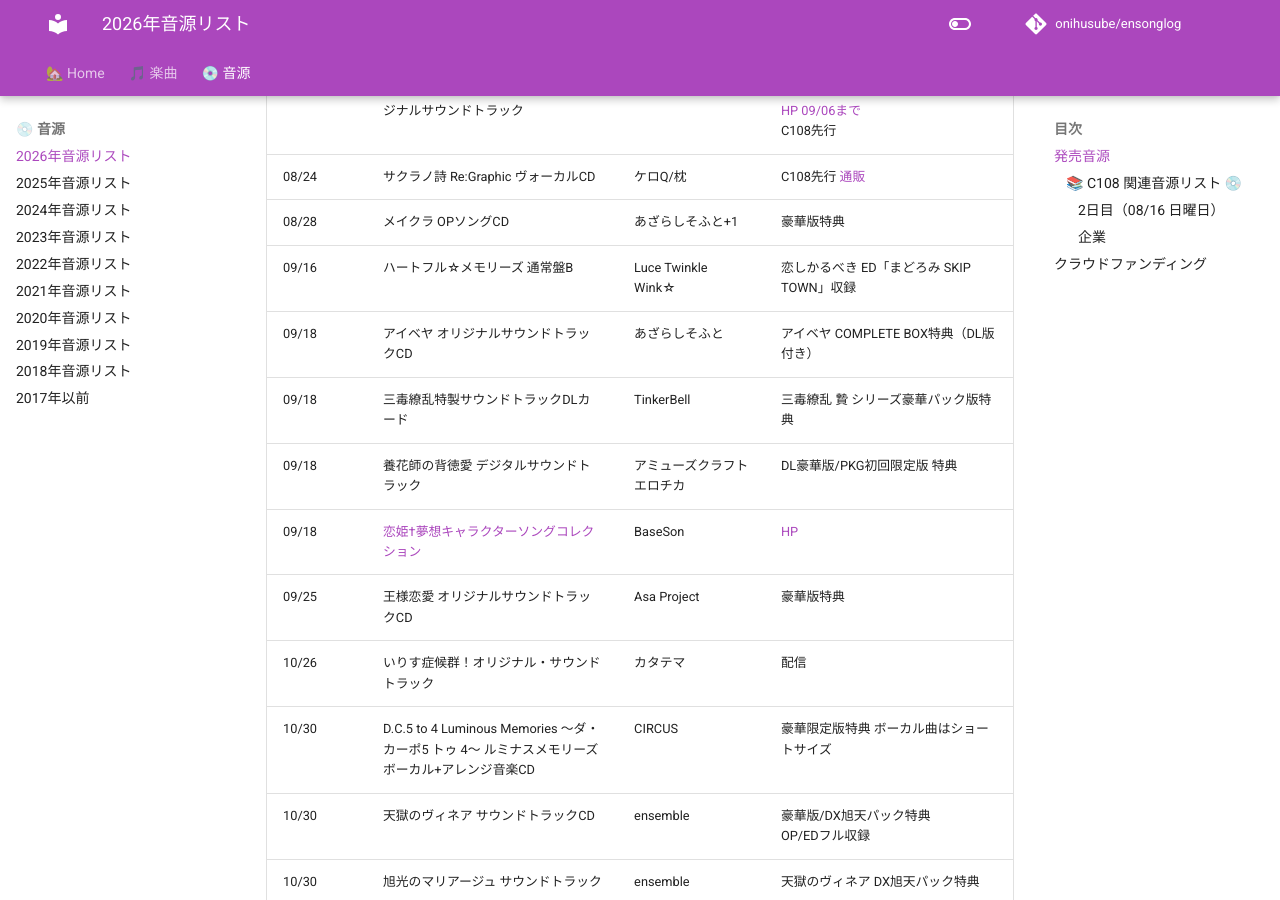
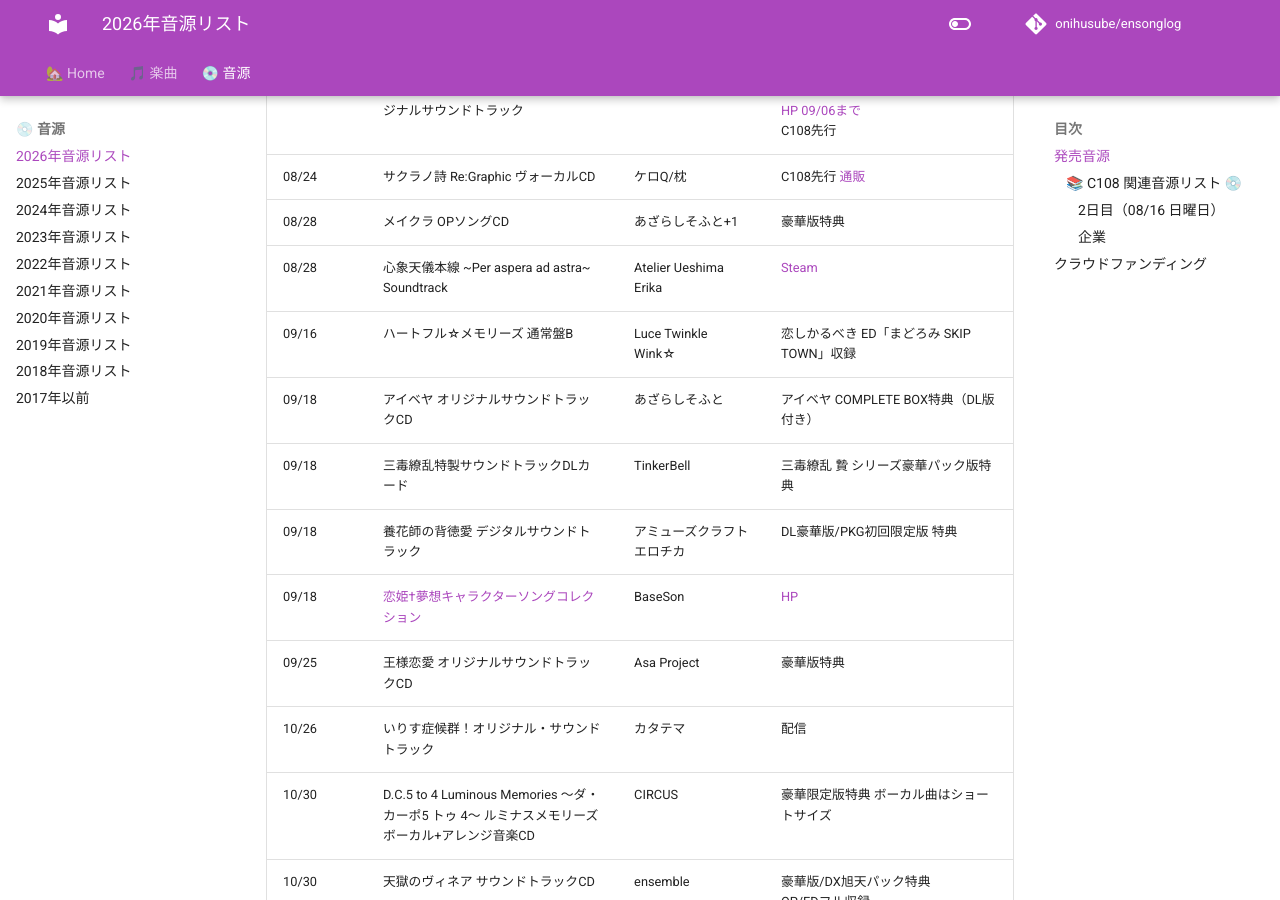
Before and after one commit to onihusube/ensonglog, an MkDocs documentation site: the page built from docs/2026/音源.md, in a window 1280 px wide and 900 px high, scrolled down 12419 px. Built offline with MkDocs 1.6.1 and Material for MkDocs 9.7.7, drawn with Linux system fonts in a browser that asks for light colours; comment, search, counter and statistics services are not loaded.

Commit message:
音源追記

```diff
--- a/docs/2026/音源.md
+++ b/docs/2026/音源.md
@@ -180,6 +180,7 @@
 | 08/21 | モノクロームメビウス 刻ノ代贖 オリジナルサウンドトラック | アクアプラス | アクアプラス グッズフェア2026夏 [HP 09/06まで](https://store.aquaplus.jp/SHOP/4996802260802.html) </br> C108先行 |
 | 08/24 | サクラノ詩 Re:Graphic ヴォーカルCD | ケロQ/枕 | C108先行 [通販](https://keromakura.shop/?pid=192990676) |
 | 08/28 | メイクラ OPソングCD | あざらしそふと+1 | 豪華版特典 |
+| 08/28 | 心象天儀本線 ~Per aspera ad astra~ Soundtrack | Atelier Ueshima Erika | [Steam](https://store.steampowered.com/app/5039620/_Per_aspera_ad_astra_Soundtrack/) |
 | 09/16 | ハートフル☆メモリーズ 通常盤B | Luce Twinkle Wink☆ | 恋しかるべき ED「まどろみ SKIP TOWN」収録 |
 | 09/18 | アイベヤ オリジナルサウンドトラックCD | あざらしそふと | アイベヤ COMPLETE BOX特典（DL版付き） |
 | 09/18 | 三毒繚乱特製サウンドトラックDLカード | TinkerBell | 三毒繚乱 贄 シリーズ豪華パック版特典 |
```
